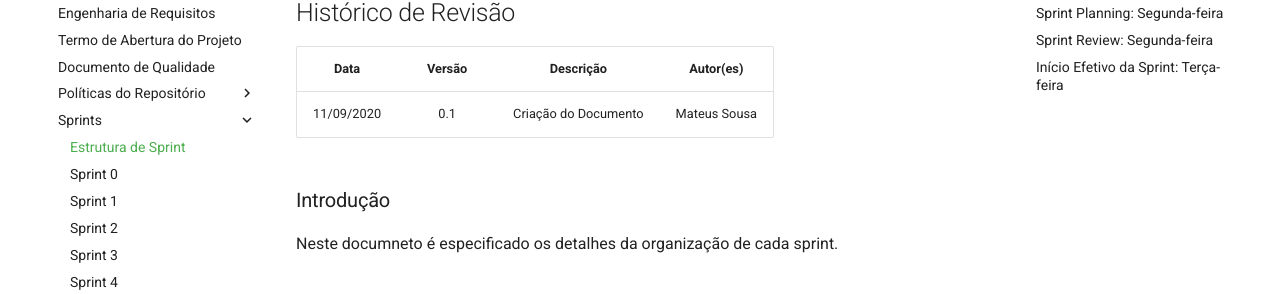
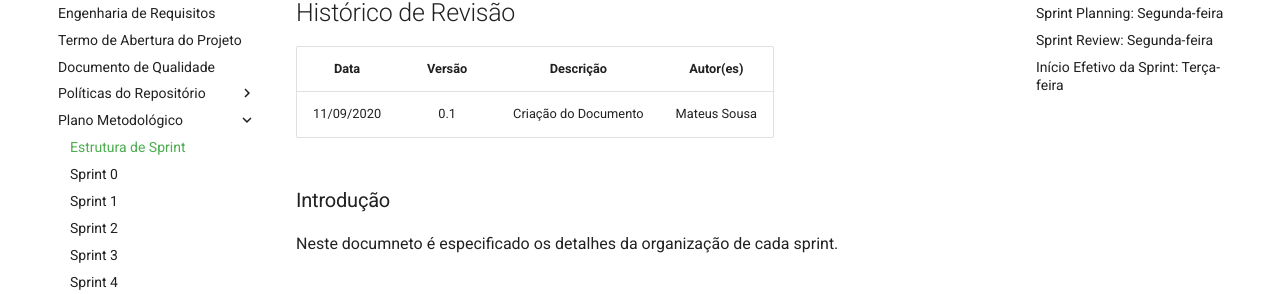
Before and after one commit to fga-eps-mds/2020.1-Grupo6, an MkDocs documentation site: the page built from docs/sprints/methodology.md, in a window 1280 px wide. Shown: the part 260-554 px from the top of the page. Built offline with MkDocs 1.6.1 and Material for MkDocs 9.7.7, drawn with Linux system fonts in a browser that asks for light colours; comment, search, counter and statistics services are not loaded.

Commit message:
Adds methodology file

```diff
--- a/mkdocs.yml
+++ b/mkdocs.yml
@@ -18,8 +18,8 @@
       - Políticas de Pastas e Arquivos: policies/files_and_folders.md
       - Políticas de Issues: policies/issues.md
       - Políticas de Pull Requests: policies/pull_requests.md
-    - Sprints:
-      - Estrutura de Sprint: sprints/est_sprint.md
+    - Plano Metodológico:
+      - Estrutura de Sprint: sprints/methodology.md
       - Sprint 0: sprints/sprint0.md
       - Sprint 1: sprints/sprint1.md
       - Sprint 2: sprints/sprint2.md
```
Also changed, not shown: docs/sprints/methodology.md (renamed from docs/sprints/est_sprint.md).
